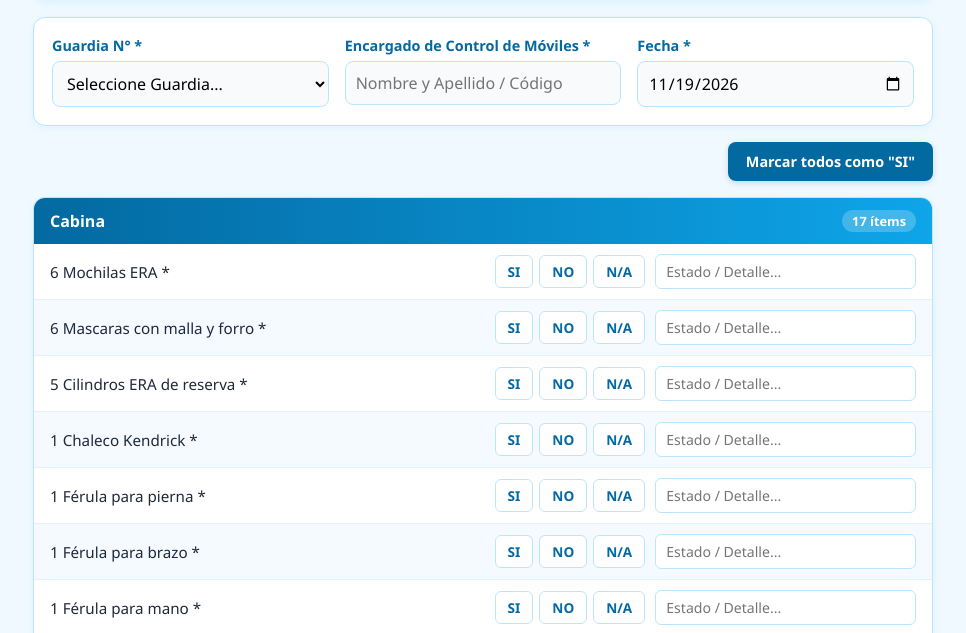
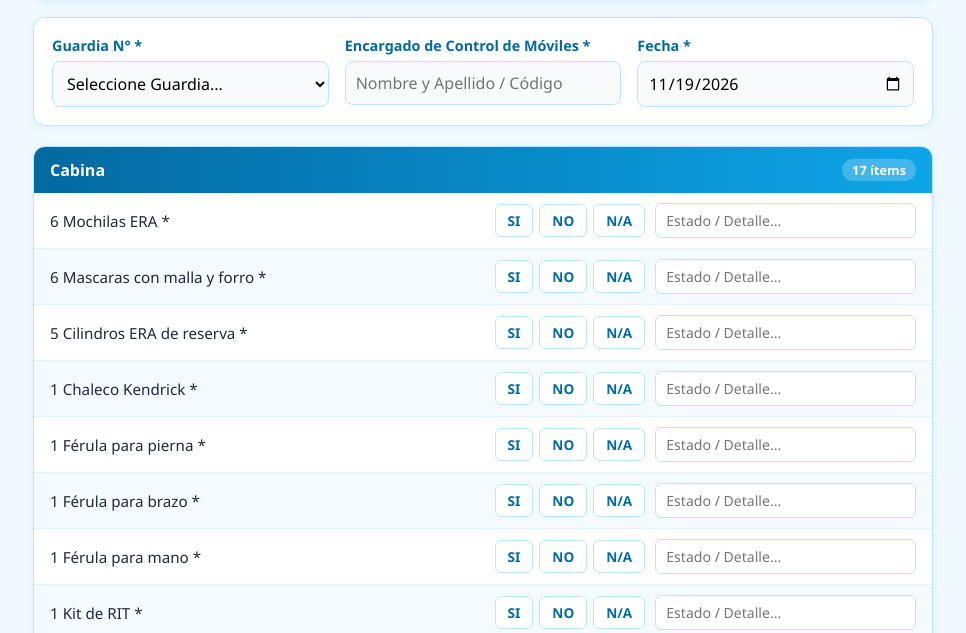
Before and after one commit to c32-tech/Ab33-control, a plain HTML site: page index.html in a window 1280 px wide. Shown: the part 161-794 px from the top of the page, without its empty margins (157-1123 px from the left). Drawn offline with Linux system fonts and the light colour scheme.

Commit message:
Update index.html

```diff
--- a/index.html
+++ b/index.html
@@ -59,7 +59,7 @@
       border-radius: 12px;
       border: 1px solid var(--border);
       box-shadow: 0 2px 8px rgba(14, 165, 233, 0.08);
-      margin-bottom: 16px;
+      margin-bottom: 20px;
       display: grid;
       grid-template-columns: repeat(auto-fit, minmax(220px, 1fr));
       gap: 16px;
@@ -80,27 +80,6 @@
       box-shadow: 0 0 0 3px rgba(14, 165, 233, 0.18);
       background-color: #ffffff;
     }
-
-    /* Barra de acción rápida */
-    .quick-bar {
-      display: flex;
-      justify-content: flex-end;
-      margin-bottom: 16px;
-    }
-    .btn-fill-si {
-      background: var(--celeste-oscuro);
-      color: #ffffff;
-      border: none;
-      padding: 10px 18px;
-      font-size: 0.9rem;
-      font-weight: 600;
-      border-radius: 8px;
-      cursor: pointer;
-      box-shadow: 0 2px 6px rgba(3, 105, 161, 0.2);
-      transition: background 0.2s, transform 0.1s;
-    }
-    .btn-fill-si:hover { background: var(--celeste-principal); }
-    .btn-fill-si:active { transform: scale(0.98); }
 
     /* Secciones del Checklist */
     .section-card {
@@ -263,11 +242,6 @@
       </div>
     </div>
 
-    <!-- Botón Marcar Todo SI -->
-    <div class="quick-bar">
-      <button type="button" class="btn-fill-si" onclick="marcarTodosSi()">Marcar todos como "SI"</button>
-    </div>
-
     <!-- Contenedor dinámico del Checklist -->
     <div id="checklist-container"></div>
 
@@ -287,10 +261,10 @@
 </div>
 
 <script>
-  // URL de Google Apps Script configurada
-  const SCRIPT_URL = "https://script.google.com/macros/s/AKfycbzjV5SI3tO7GEQvFZF57dwIKwAi8rNyiSfxon0cpAskLpGwxmwa7nm_pNVX_3dFck9J/exec";
+  // URL de Google Apps Script configurada para el Móvil AB-33
+  const SCRIPT_URL = "https://script.google.com/macros/s/AKfycby_SIS9j6mfDP6u2dN9m3cPtcxAT0EI2Mdd5rWURzFN8zlJchX5animiewOc5_PQDWb/exec";
 
-  // Estructura exacta de la Hoja 2 del PDF: CONTROL DE MATERIAL MENOR
+  // Estructura exacta de la Hoja 2 del PDF AB-33: CONTROL DE MATERIAL MENOR
   const seccionesChecklist = [
     {
       titulo: "Cabina",
@@ -535,12 +509,6 @@
     container.appendChild(card);
   });
 
-  // Función para marcar todos los ítems como "SI"
-  function marcarTodosSi() {
-    document.querySelectorAll('input[type="radio"][value="SI"]').forEach(r => r.checked = true);
-    document.querySelectorAll('.item-row.row-error').forEach(row => row.classList.remove('row-error'));
-  }
-
   // Validación y envío del formulario
   document.getElementById('checklistForm').addEventListener('submit', async (e) => {
     e.preventDefault();
```
